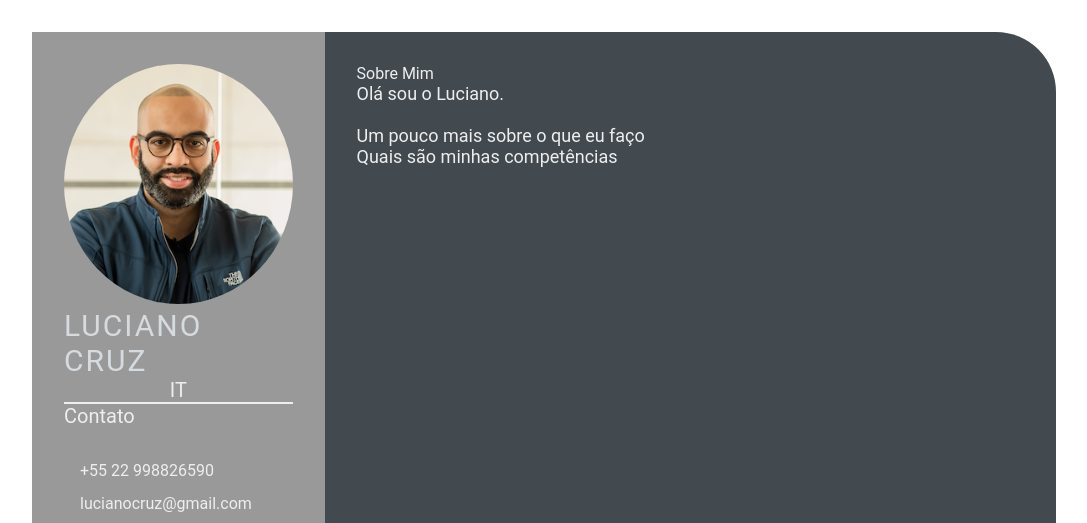
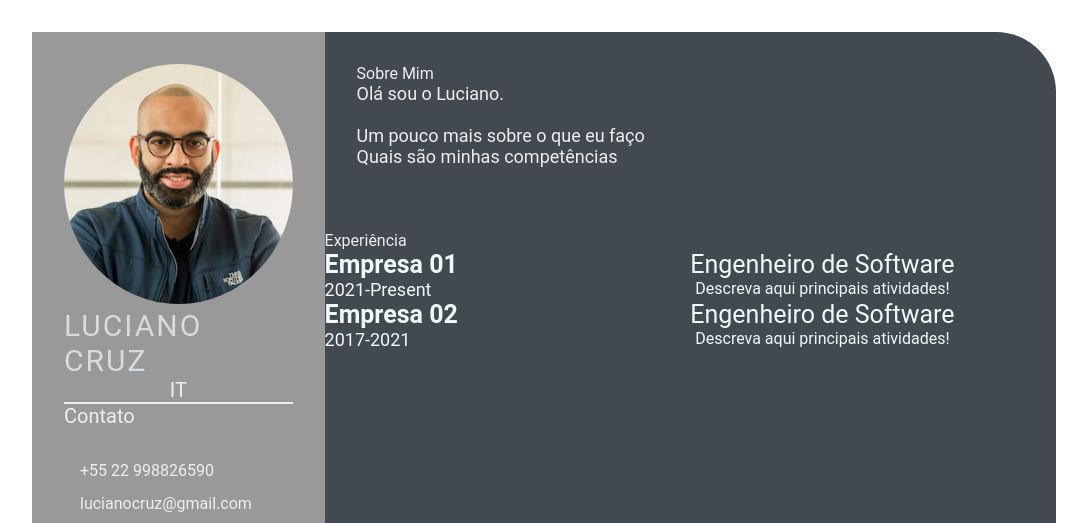
Before and after one commit to luciano-da-cruz-jr/Jornada-Dev-Curriculo, a plain HTML site: page index.html in a window 1280 px wide. Shown: the top 523 px of the page, without its empty margins (96-1183 px from the left). Drawn offline with Linux system fonts and the light colour scheme.

Commit message:
my three commit

```diff
--- a/index.html
+++ b/index.html
@@ -51,6 +51,31 @@
                     </p>
                 </section>
             </div>
+            <section class="experience gap">
+                <div class="right-title">Experiência</div>
+                <div class="experience-contents">
+                    <div class="exp-left">
+                        <p class="exp-company-name">Empresa 01</p>
+                        <p class="exp-time-period">2021-Present</p>
+                    </div>
+                    <div class="exp-right">
+                        <p class="exp-position">Engenheiro de Software</p>
+                        <p class="exp-desc">
+                            Descreva aqui principais atividades!
+                        </p>
+                    </div>
+                    <div class="exp-left">
+                        <p class="exp-company-name">Empresa 02</p>
+                        <p class="exp-time-period">2017-2021</p>
+                    </div>
+                    <div class="exp-right">
+                        <p class="exp-position">Engenheiro de Software</p>
+                        <p class="exp-desc">
+                            Descreva aqui principais atividades!
+                        </p>
+                    </div>
+                </div>
+            </section>
         </section>
     </main>
 </body>
--- a/style.css
+++ b/style.css
@@ -101,3 +101,38 @@
     font-size: 18px;
     color: #eeeeee;
 }
+
+.experience-contents,
+.education-contents,
+.awards-contents {
+    display: grid;
+    grid-template-columns: repeat(2, 1fr);
+    padding-bottom: 2rem;
+    color: #F1F8FD;
+}
+
+.exp-company-name,
+.education-school-name,
+.awards-company-name {
+    font-size: 25px;
+    font-weight: bold;
+}
+
+.exp-time-period,
+.educationp-time-period,
+.awards-time-period {
+    font-size: 18px;
+}
+
+.exp-position,
+.education-subject,
+.awards-name {
+    font-size: 25px;
+}
+
+.exp-desc,
+.education-desc,
+.awards-desc {
+    font-size: 16px;
+    padding-left: 5px;
+}
```
